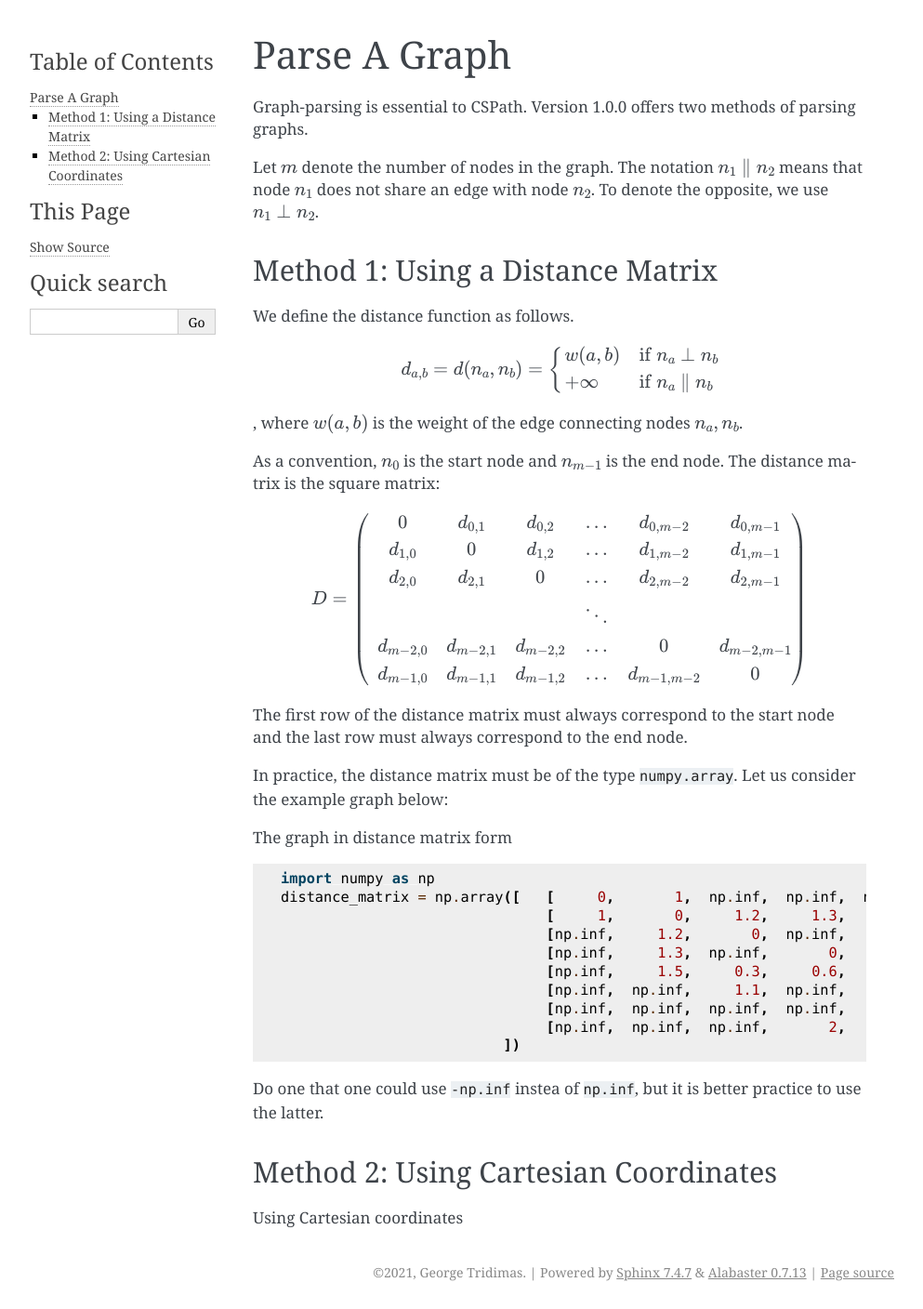
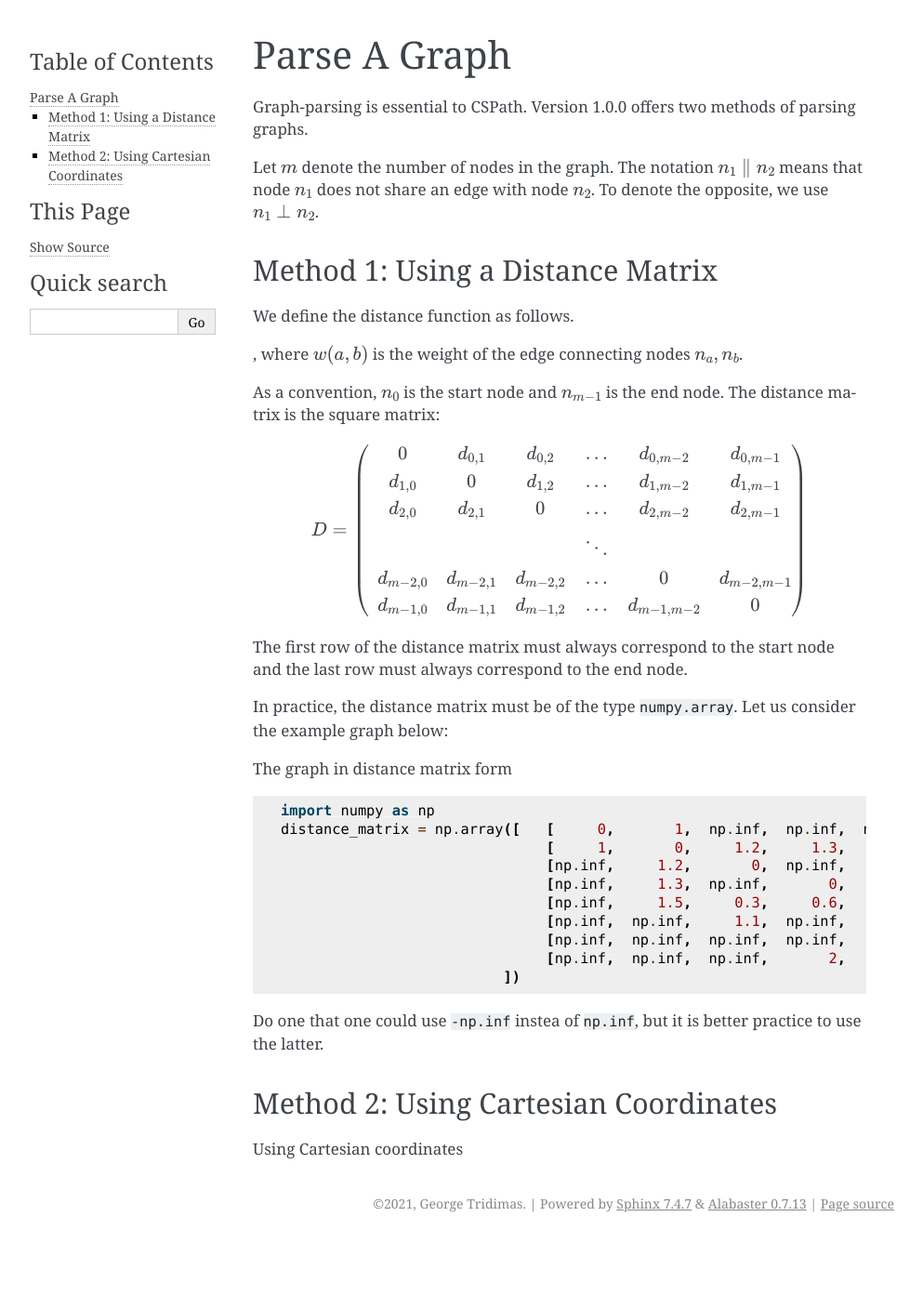
Before and after one commit to notgmt1337/CSPath, a Sphinx documentation site: the page built from docs/how-to/graph-parse.rst, in a window 1280 px wide. Shown: the whole page at 93% size, without its empty margins (148-1141 px from the left). Built offline with Sphinx 7.4.7, drawn with Linux system fonts in a browser that asks for light colours; after the commit the page ends 1334 px from its top, so only the background shows below that.

Commit message:
Update graph-parse.rst

```diff
--- a/docs/how-to/graph-parse.rst
+++ b/docs/how-to/graph-parse.rst
@@ -11,16 +11,6 @@ Method 1: Using a Distance Matrix
 ---------------------------------
 
 We define the distance function as follows.
-
-.. math::
-    d_{a, b} = d(n_{a}, n_{b}) =
-                                 \left\{
-                                        \begin{array}{ll}
-                                              w(a, b) & \mbox{if } n_{a} \perp n_{b} \\
-                                              +\infty & \mbox{if } n_{a} \parallel n_{b}
-                                        \end{array}
-                                 \right.
-
 
 , where :math:`w(a, b)` is the weight of the edge connecting nodes :math:`n_{a}, n_{b}`.
 
```
